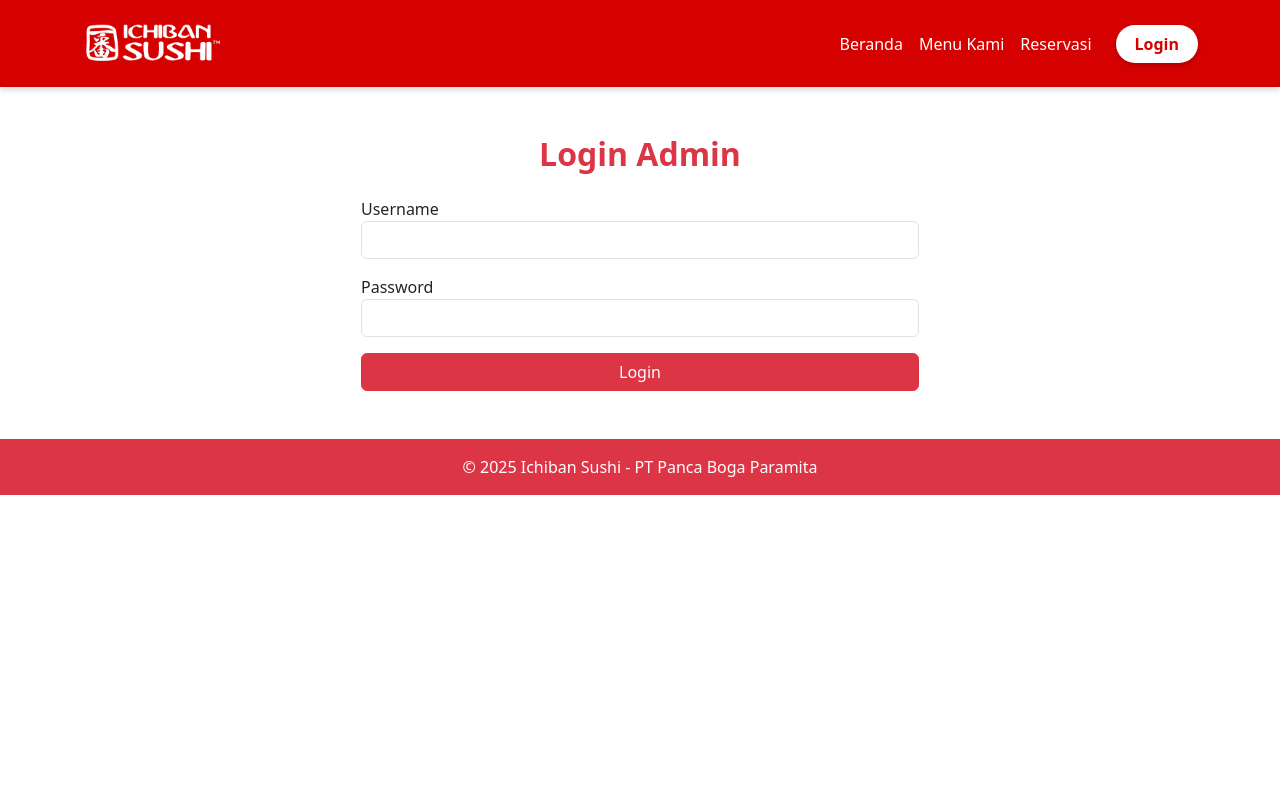
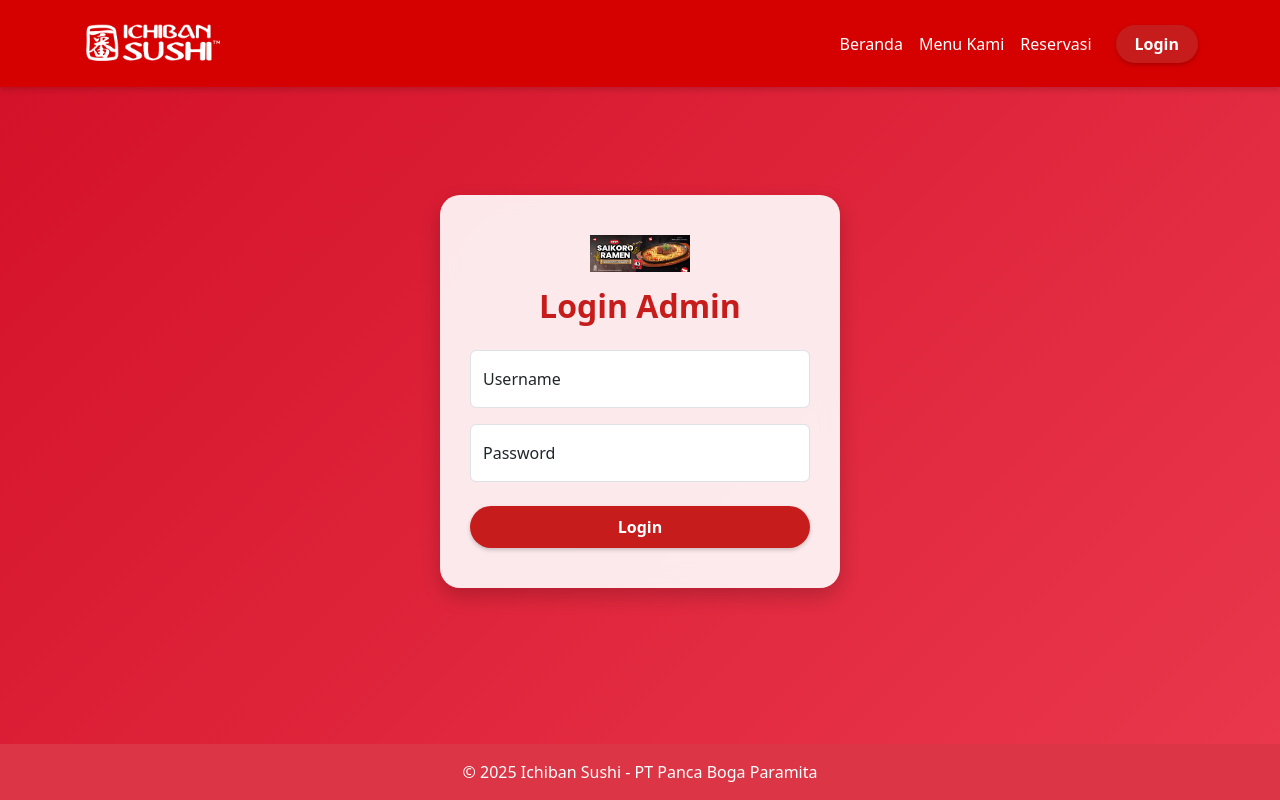
Before and after one commit to kiki236379/hotel_reservasi, a PHP site: page /login.php in a window 1280 px wide. Run offline with PHP 8.4, Linux system fonts and the light colour scheme.

Commit message:
sae alpin

```diff
--- a/login.php
+++ b/login.php
@@ -18,23 +18,82 @@
 }
 include('includes/header.php');
 ?>
-<div class="container mt-5">
-  <h2 class="text-danger text-center mb-4 fw-bold">Login Admin</h2>
-  <div class="w-50 mx-auto">
+
+<style>
+body {
+    background: linear-gradient(135deg, #d31027, #ea384d);
+    min-height: 100vh;
+    display: flex;
+    flex-direction: column;
+}
+
+/* supaya konten login di tengah antara navbar dan footer */
+.main-content {
+    flex: 1;
+    display: flex;
+    align-items: center;
+    justify-content: center;
+}
+
+.login-card {
+    background: rgba(255, 255, 255, 0.9);
+    border-radius: 20px;
+    box-shadow: 0 8px 20px rgba(0,0,0,0.2);
+    width: 400px;
+    padding: 40px 30px;
+    backdrop-filter: blur(10px);
+    animation: fadeIn 0.8s ease-in-out;
+}
+
+.login-card img {
+    width: 100px;
+    margin-bottom: 15px;
+}
+
+.login-card h2 {
+    font-weight: 700;
+    color: #c71c1c;
+}
+
+.btn-login {
+    background-color: #c71c1c;
+    color: #fff;
+    border-radius: 30px;
+    font-weight: 600;
+    transition: 0.3s;
+}
+
+.btn-login:hover {
+    background-color: #a71515;
+}
+
+@keyframes fadeIn {
+    from { opacity: 0; transform: translateY(-20px); }
+    to { opacity: 1; transform: translateY(0); }
+}
+</style>
+
+<div class="main-content">
+    <div class="login-card text-center">
+        <img src="assets/images/saikoro.PNG" alt="Logo Ichiban Sushi">
+        <h2 class="mb-4">Login Admin</h2>
+
         <?php if(isset($error)): ?>
-      <div class="alert alert-danger"><?php echo $error; ?></div>
+          <div class="alert alert-danger py-2"><?= $error; ?></div>
         <?php endif; ?>
+
         <form method="POST">
-      <div class="mb-3">
-        <label>Username</label>
-        <input type="text" name="username" class="form-control" required>
+            <div class="form-floating mb-3">
+                <input type="text" name="username" class="form-control" id="username" placeholder="Username" required>
+                <label for="username">Username</label>
             </div>
-      <div class="mb-3">
-        <label>Password</label>
-        <input type="password" name="password" class="form-control" required>
+            <div class="form-floating mb-4">
+                <input type="password" name="password" class="form-control" id="password" placeholder="Password" required>
+                <label for="password">Password</label>
             </div>
-      <button type="submit" name="login" class="btn btn-danger w-100">Login</button>
+            <button type="submit" name="login" class="btn btn-login w-100 py-2">Login</button>
         </form>
     </div>
 </div>
+
 <?php include('includes/footer.php'); ?>
```
Lines whose indentation alone changed are shown as unchanged.
